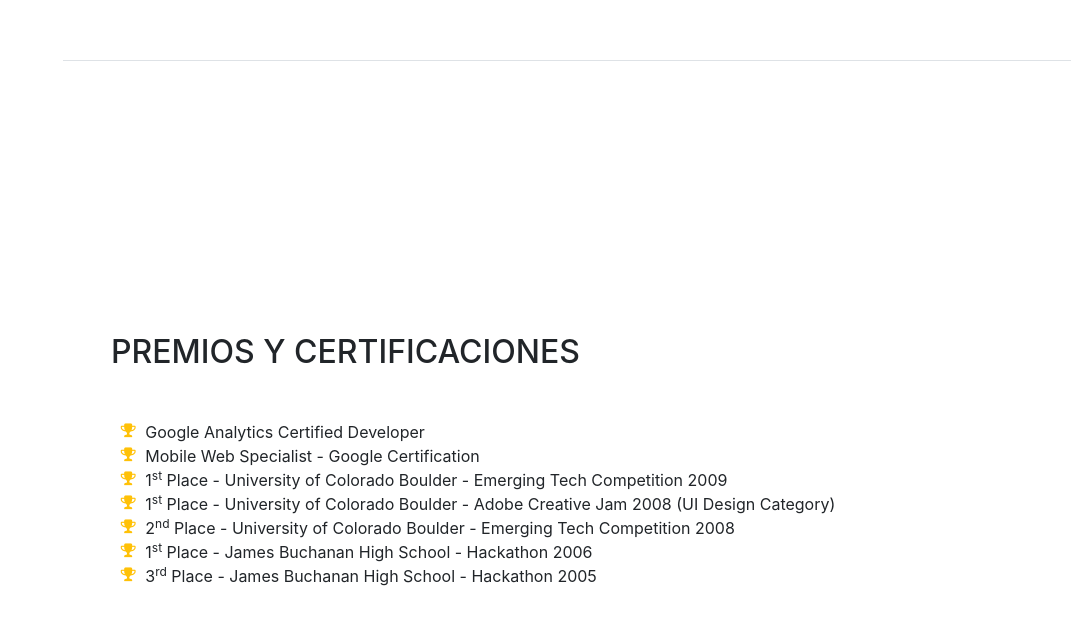
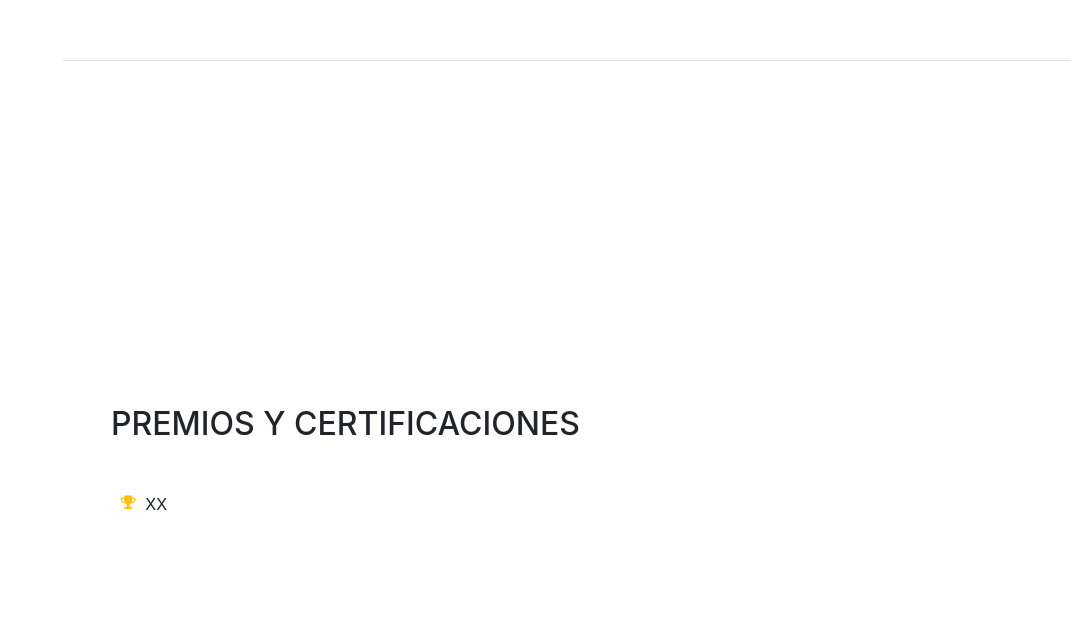
Before and after one commit to jjvargass/jjvargass.github.io, a website with bundled scripts: page index.html in a window 1280 px wide. Shown: the part 4034-4657 px from the top of the page, without its empty margins (209-1280 px from the left). Built offline with nearby package versions, Linux system fonts and the light colour scheme; a web font is replaced by a local one.

Commit message:
limpiar premios y certificados

```diff
--- a/index.html
+++ b/index.html
@@ -265,31 +265,8 @@
           <ul class="fa-ul mb-0">
             <li>
               <i class="fa-li fa fa-trophy text-warning"></i>
-              Google Analytics Certified Developer</li>
-            <li>
-              <i class="fa-li fa fa-trophy text-warning"></i>
-              Mobile Web Specialist - Google Certification</li>
-            <li>
-              <i class="fa-li fa fa-trophy text-warning"></i>
-              1<sup>st</sup>
-              Place - University of Colorado Boulder - Emerging Tech Competition 2009</li>
-            <li>
-              <i class="fa-li fa fa-trophy text-warning"></i>
-              1<sup>st</sup>
-              Place - University of Colorado Boulder - Adobe Creative Jam 2008 (UI Design Category)</li>
-            <li>
-              <i class="fa-li fa fa-trophy text-warning"></i>
-              2<sup>nd</sup>
-              Place - University of Colorado Boulder - Emerging Tech Competition 2008</li>
-            <li>
-            <li>
-              <i class="fa-li fa fa-trophy text-warning"></i>
-              1<sup>st</sup>
-              Place - James Buchanan High School - Hackathon 2006</li>
-            <li>
-              <i class="fa-li fa fa-trophy text-warning"></i>
-              3<sup>rd</sup>
-              Place - James Buchanan High School - Hackathon 2005</li>
+              XX
+            </li>
           </ul>
         </div>
       </section>
```
